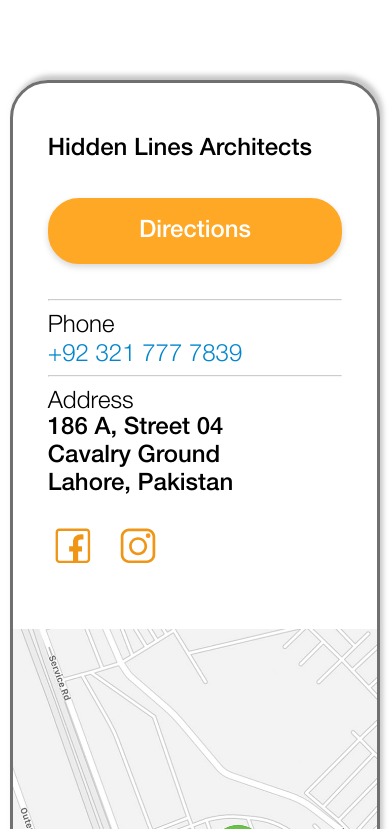
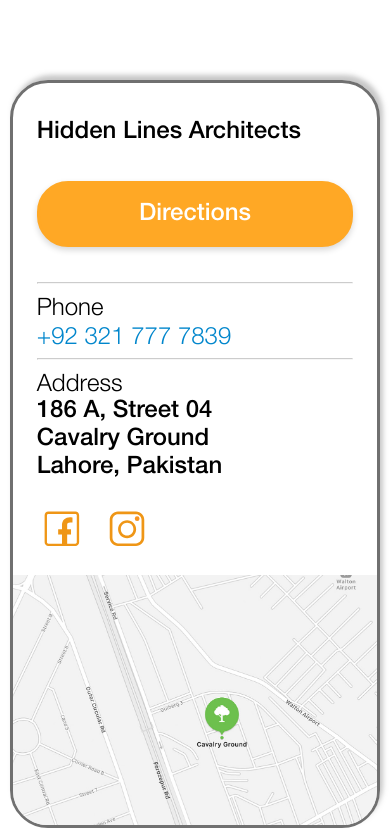
Before and after one commit to alvi032/HLA-Nohtml, a plain HTML site: page index.html in a window 390 px wide. Shown: the part 705-1534 px from the top of the page. Drawn offline with Linux system fonts and the light colour scheme.

Commit message:
mobile map fix 3

```diff
--- a/styles/style.css
+++ b/styles/style.css
@@ -149,8 +149,11 @@ hr{
     .contact-div{
         grid-template-columns: auto;
     }
+    .contact-info{
+        padding: 35px 24px 15px;
+    }
     .map-div{
-        height: 400px;
+        height: 250px;
         border-radius: 0 0 34px 34px;
     }
     .home-carousel-caption{
```
